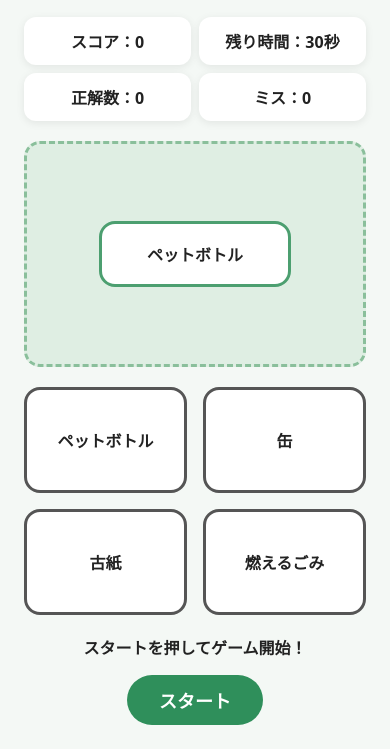
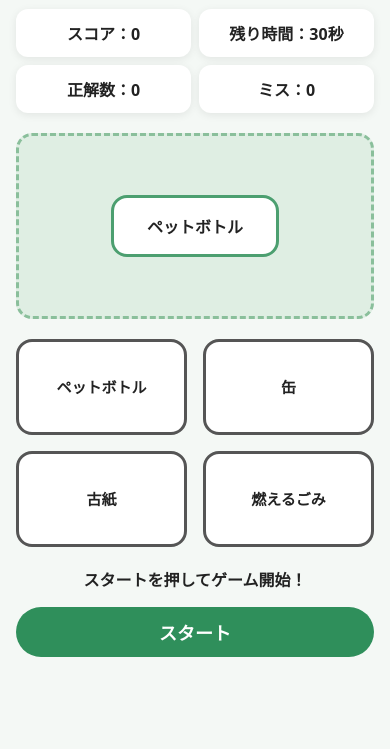
Before and after one commit to shion-sheep/recycle-line-game, a plain HTML site: page index.html in a window 390 px wide. Shown: the part 146-895 px from the top of the page. After the commit the page ends 844 px from the top, so only its background shows below. Drawn offline with Linux system fonts and the light colour scheme.

Commit message:
Update style.css

```diff
--- a/style.css
+++ b/style.css
@@ -114,3 +114,38 @@ button:disabled {
     grid-template-columns: repeat(2, 1fr);
   }
 }
+.item.selected {
+  background: #fff6cc;
+  border-color: #f0a500;
+  transform: scale(1.05);
+}
+
+.bin.selected-target {
+  border-color: #f0a500;
+  box-shadow: 0 0 0 4px rgba(240, 165, 0, 0.2);
+}
+
+@media (max-width: 700px) {
+  .game {
+    padding: 16px;
+  }
+
+  .game-area {
+    height: 180px;
+  }
+
+  .item {
+    width: 130px;
+    padding: 16px;
+    font-size: 16px;
+  }
+
+  .bin {
+    min-height: 90px;
+    font-size: 15px;
+  }
+
+  button {
+    width: 100%;
+  }
+}
```
